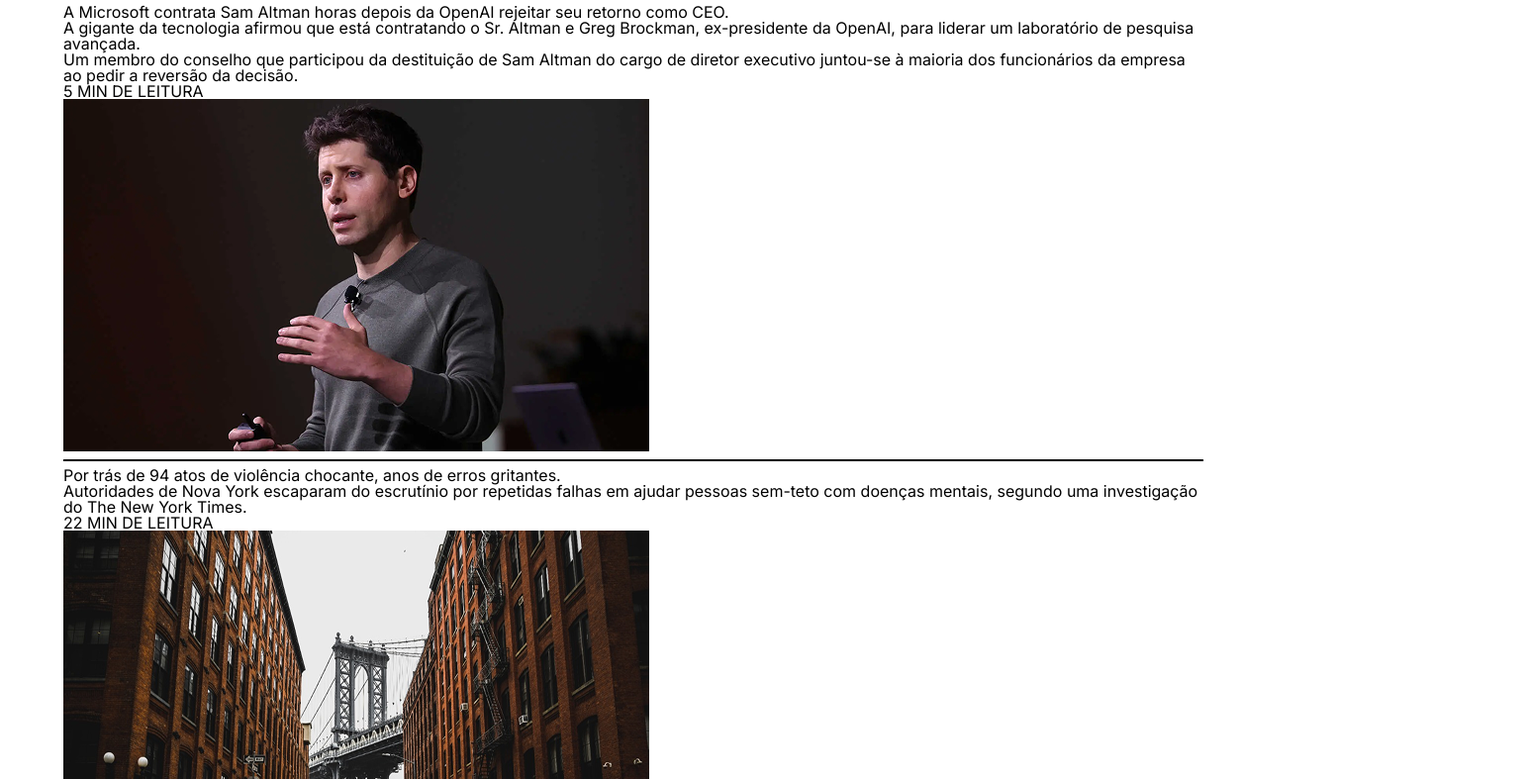
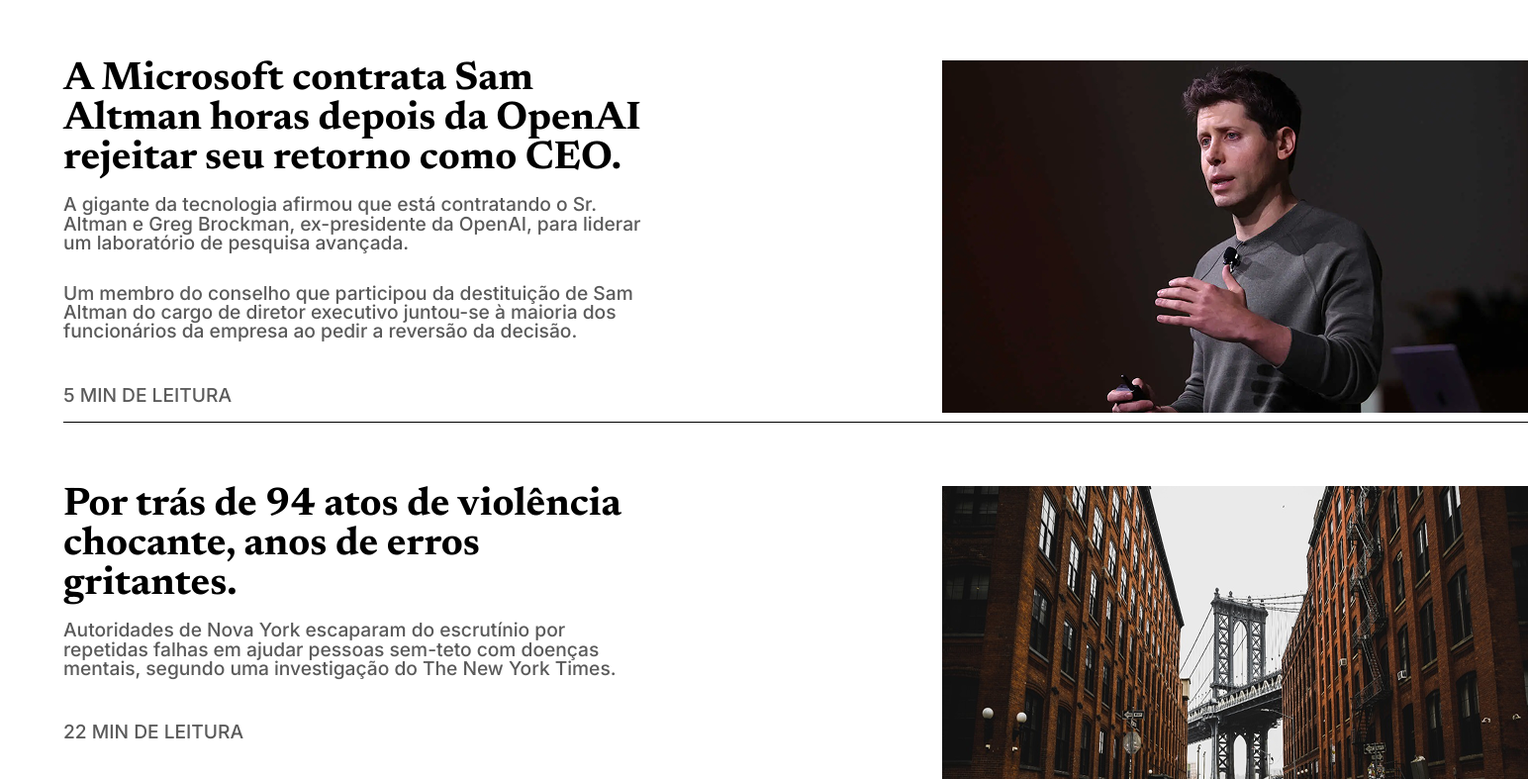
Before and after one commit to Felipeluanbr/portal-noticias-valedosul, a website: page index.html in a window 1280 px wide. Shown: the part 173-960 px from the top of the page at 99% size, 1544 px wide, since content can reach past the window. Drawn offline with nearby package versions, Linux system fonts and the light colour scheme.

Commit message:
style: adcionar estilização dos card notícias

```diff
--- a/index.html
+++ b/index.html
@@ -157,6 +157,10 @@
         </section>
     </main>
 
+    <aside>
+
+    </aside>
+
 
 
 </body>
--- /dev/null
+++ b/src/styles/components/_post.scss
@@ -0,0 +1,39 @@
+@use "../variables/font";
+@use "../variables/cores";
+
+.post {
+  display: flex;
+  margin-top: 4em;
+  justify-content: space-between;
+}
+
+.post__content{
+    display: flex;
+    flex-direction: column;
+    gap: 1em;
+    width: 40%;
+
+
+}
+
+.post h2 {
+  font-size: 2.5rem;
+  font-family: font.$font-secondary;
+  font-weight: bold;
+  cursor: pointer;
+}
+.post p {
+  font-size: 1.2rem;
+  font-family: font.$font-primary;
+  font-weight: 500;
+  cursor: pointer;
+  color: cores.$color-text-secondary;
+  margin-bottom: 2rem;
+}
+
+span{
+     font-size: 1.2rem;
+  font-family: font.$font-primary;
+  font-weight: 500;
+  color: cores.$color-text-secondary;
+}
--- a/src/styles/main.scss
+++ b/src/styles/main.scss
@@ -3,10 +3,13 @@
 @use './variables/font';
 @use './variables/cores';
 @use './layout/header';
+@use './components/post';
+
 
 body{
     padding: 4em;
     font-family: font.$font-primary , font.$font-secondary;
+    font-size: 16px;
 
 
     .line{
@@ -15,4 +18,9 @@
         width: 100%;
         margin: 0.4em 0
     }
+
+    main{
+        width: 92.5em;
+        margin-top: 1.5em;
+    }
 }
```
Also changed, not shown: src/styles/main.css, 1 other file.
